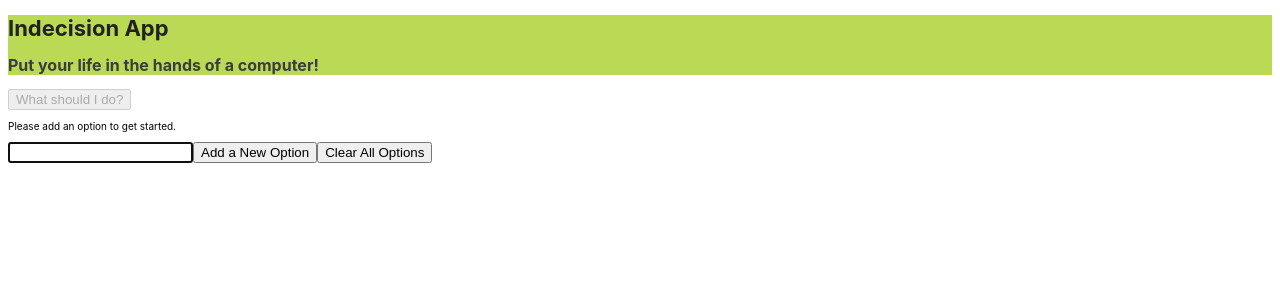
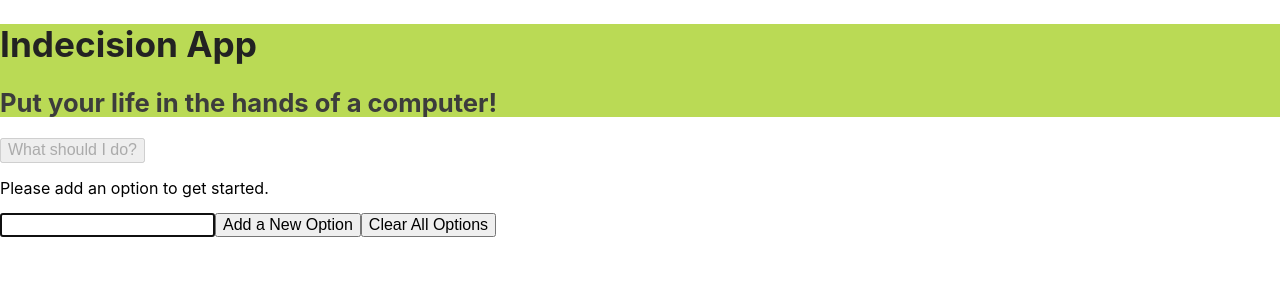
Before and after one commit to bvsatyaram/expensify, a React app: page / in a window 1280 px wide. Shown: the top 300 px of the page. Built offline with nearby package versions, Linux system fonts and the light colour scheme.

Commit message:
Add normalize.css
Lecture: #66

```diff
--- a/package.json
+++ b/package.json
@@ -15,6 +15,7 @@
     "babel-plugin-transform-class-properties": "^6.24.1",
     "css-loader": "^0.28.7",
     "node-sass": "^4.7.2",
+    "normalize.css": "^7.0.0",
     "react": "^16.2.0",
     "react-dom": "^16.2.0",
     "react-modal": "^3.1.10",
--- a/src/app.js
+++ b/src/app.js
@@ -1,6 +1,7 @@
 import React from 'react';
 import ReactDOM from 'react-dom';
 import App from './components/App';
+import 'normalize.css/normalize.css';
 import './styles/styles.scss';
 
 ReactDOM.render(<App />, document.getElementById('app'));
--- a/src/styles/common/_base.scss
+++ b/src/styles/common/_base.scss
@@ -1,7 +1,3 @@
-html {
-  font-size: 62.5%;
-}
-
 body {
   font-family: $default-font;
 }
--- a/webpack.config.js
+++ b/webpack.config.js
@@ -12,8 +12,7 @@ module.exports = {
       test: /\.js$/,
       exclude: /node_modules/
     }, {
-      test: /\.scss$/,
-      exclude: /node_modules/,
+      test: /\.s?css$/,
       use: [
         'style-loader',
         'css-loader',
```
Also changed, not shown: 1 other file (tests, documents, lock files or other folders).
